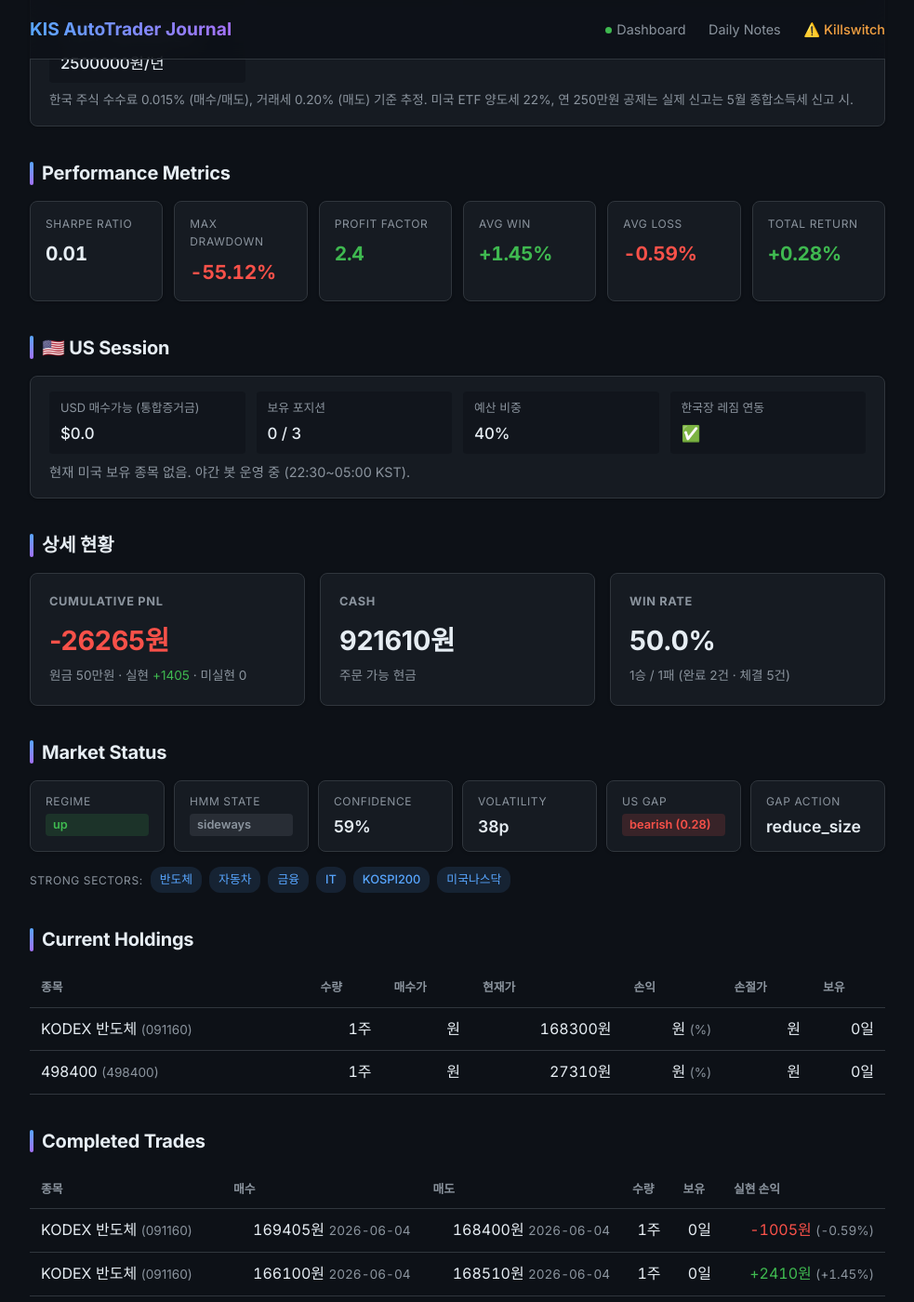
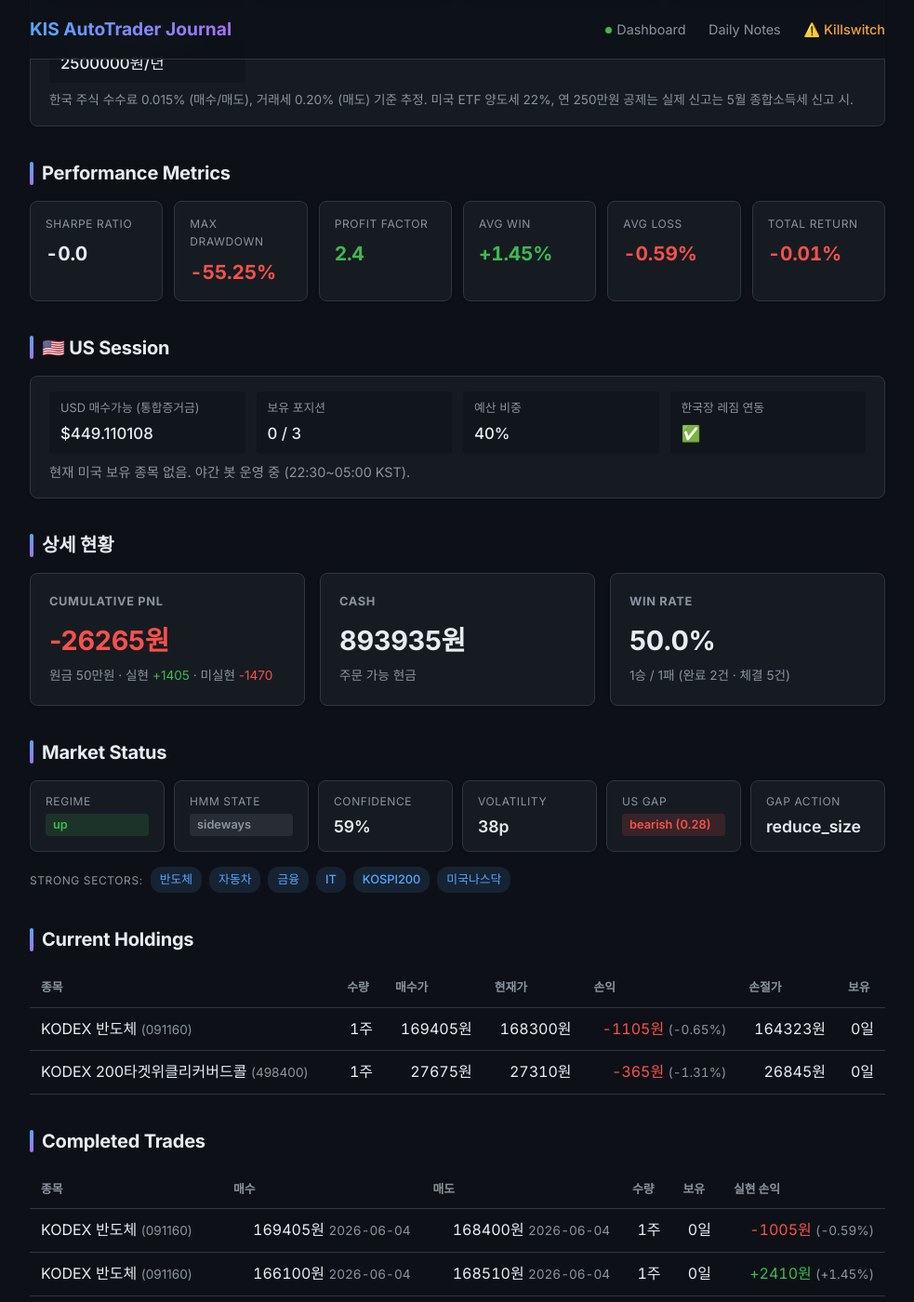
Before and after one commit to BudongJW/kis-trading-journal, a Jekyll site: the page built from index.html, in a window 1280 px wide and 1400 px high, scrolled down 789 px. Shown: the whole window at 93% size, without its empty margins (148-1131 px from the left). Built offline with Jekyll 4.4.1, drawn with Linux system fonts in a browser that asks for light colours; nearby versions of some CDN libraries; some of the changed text lies outside the part shown.

Commit message:
auto: 미국장 야간 업데이트 05:03

```diff
--- a/_data/portfolio.json
+++ b/_data/portfolio.json
@@ -1,29 +1,30 @@
 {
-  "updated_at": "2026-06-05T05:00:31.818978",
+  "updated_at": "2026-06-05T05:03:38.288642",
   "initial_capital": 500000,
-  "cash": 921610,
+  "cash": 893935,
   "holdings": [
     {
       "symbol": "091160",
       "name": "KODEX 반도체",
-      "tag": "ETF",
       "qty": 1,
       "current_price": 168300,
       "value": 168300,
-      "ta_score": 9.4,
-      "ta_signal": "HOLD",
-      "ta_detail": "TA=+9(sideways) [RSI(72)=-12 MACD=+20 BB=-7 Stoch=-1 ADX=-6 MA=+15 OBV=+7 MFI=+0 ATR=-3]"
+      "buy_price": 169405,
+      "pnl": -1105,
+      "pnl_pct": -0.65,
+      "manual": true,
+      "stop_price": 164323
     },
     {
       "symbol": "498400",
-      "name": "498400",
-      "tag": "급등주",
+      "name": "KODEX 200타겟위클리커버드콜",
       "qty": 1,
       "current_price": 27310,
       "value": 27310,
-      "ta_score": -5.5,
-      "ta_signal": "HOLD",
-      "ta_detail": "TA=-5(sideways) [RSI(76)=-16 MACD=+20 BB=-7 Stoch=-15 ADX=-8 MA=+15 OBV=+7 MFI=+0 ATR=-3]"
+      "buy_price": 27675,
+      "pnl": -365,
+      "pnl_pct": -1.31,
+      "stop_price": 26845
     }
   ],
   "reconcile": {
@@ -40,11 +41,11 @@
     "set_by": ""
   },
   "holdings_value": 195610,
-  "total_value": 1117220,
+  "total_value": 922435,
   "total_pnl": -26265,
   "total_pnl_pct": -7.23,
   "realized_pnl": 1405,
-  "unrealized_pnl": 0,
+  "unrealized_pnl": -1470,
   "total_trades": 5,
   "completed_trades": 2,
   "winning_trades": 1,
@@ -162,12 +163,12 @@
     "tax_exemption_remaining_krw": 2500000
   },
   "performance": {
-    "sharpe_ratio": 0.01,
-    "max_drawdown_pct": -55.12,
+    "sharpe_ratio": -0.0,
+    "max_drawdown_pct": -55.25,
     "profit_factor": 2.4,
     "avg_win_pct": 1.45,
     "avg_loss_pct": -0.59,
-    "total_return_pct": 0.28
+    "total_return_pct": -0.01
   },
   "r_summary": {},
   "daily_history": [
@@ -398,14 +399,14 @@
     },
     {
       "date": "2026-06-05",
-      "total_value": 1117220,
-      "cash": 921610,
+      "total_value": 922435,
+      "cash": 893935,
       "holdings_value": 195610,
-      "day_pnl": 0,
-      "cumul_pnl": 1405,
+      "day_pnl": -1470,
+      "cumul_pnl": -65,
       "realized_pnl": 1405,
-      "unrealized_pnl": 0,
-      "net_deposit": 615815,
+      "unrealized_pnl": -1470,
+      "net_deposit": 422500,
       "regime": "up",
       "hmm_state": "sideways",
       "confidence": 0.587,
@@ -482,7 +483,7 @@
   },
   "us_session": {
     "enabled": true,
-    "cash_usd": 0.0,
+    "cash_usd": 449.110108,
     "positions": 0,
     "holdings": [],
     "max_positions": 3,
```
